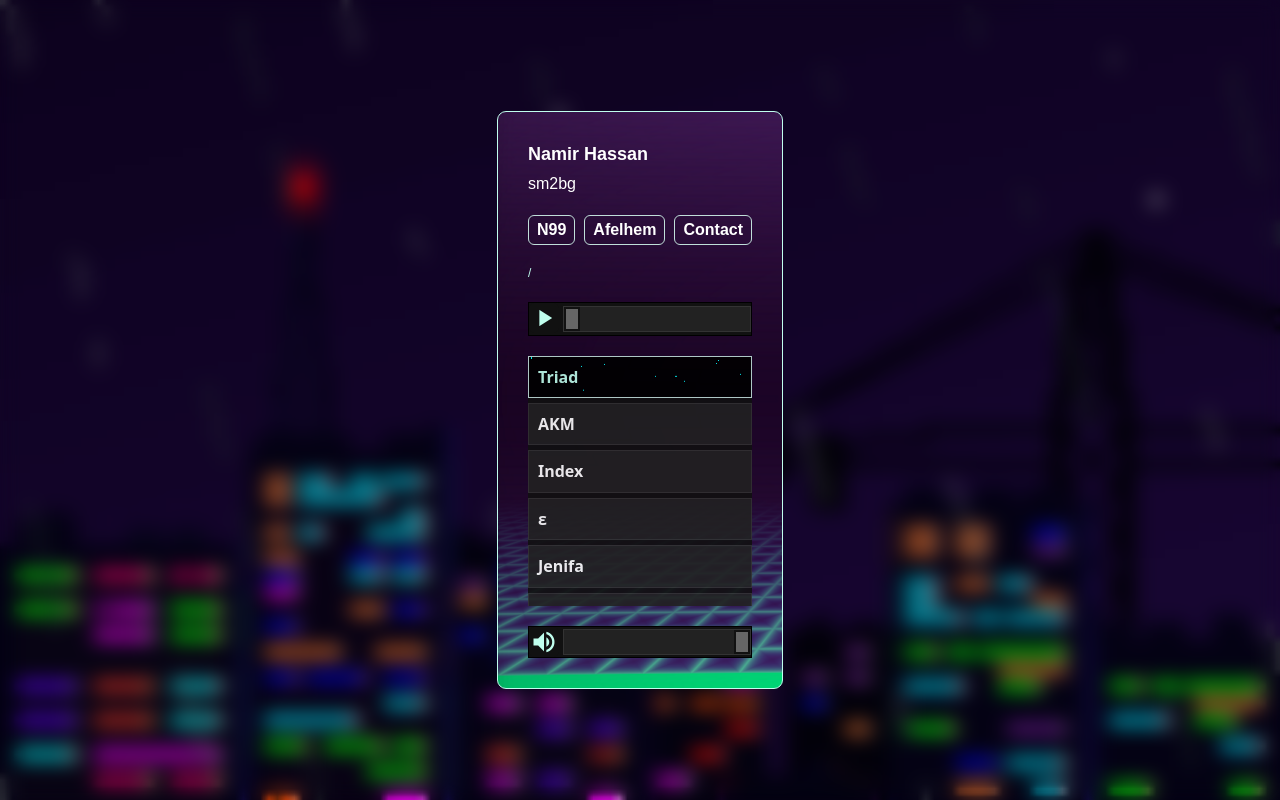
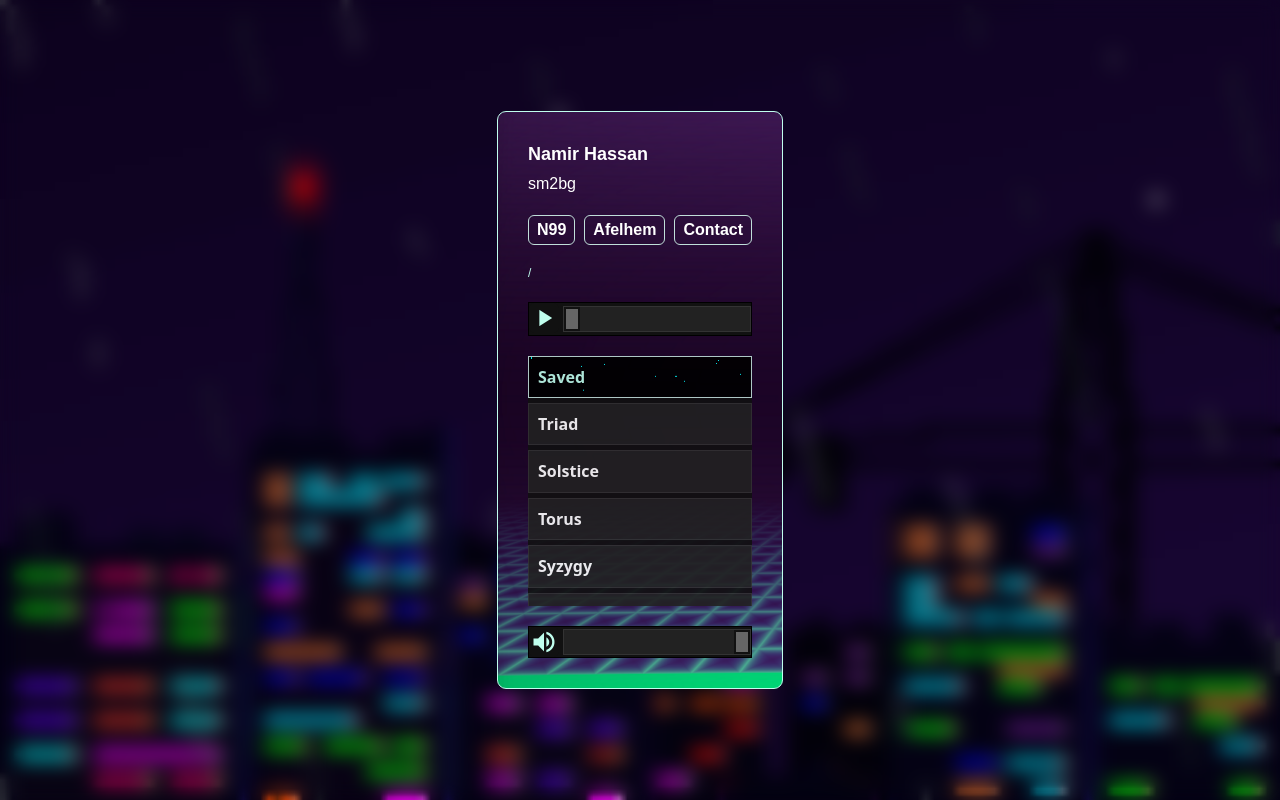
Before and after one commit to namir/namir.github.io, a plain HTML site: page index.html in a window 1280 px wide. Drawn offline with Linux system fonts and the light colour scheme.

```diff
--- a/index.html
+++ b/index.html
@@ -13,22 +13,16 @@
 window.addEventListener("DOMContentLoaded", () => {
 
   let playlist = [
-  	{name: "Triad", src: "audio/0.mp3"},
-    {name: "AKM", src: "audio/1.mp3"},
-    {name: "Index", src: "audio/2.mp3"},
-    {name: "ε", src: "audio/3.mp3"},
-    {name: "Jenifa", src: "audio/4.mp3"},
-    {name: "Genesis", src: "audio/5.mp3"},
-    {name: "Ai", src: "audio/6.mp3"},
-    {name: "enolA", src: "audio/7.mp3"},
-    {name: "Palindrome", src: "audio/8.mp3"},
-    {name: "MCMXXXII", src: "audio/9.mp3"},
-    {name: "Ion Quest", src: "audio/10.mp3"},
-    {name: "undefined", src: "audio/11.mp3"},
-    {name: "Inverted", src: "audio/12.mp3"},
-    {name: "Retrace", src: "audio/13.mp3"},
-    {name: "Broken Patterns", src: "audio/14.mp3"},
-
+  	{name: "Saved", src: "audio/0.mp3"},
+    {name: "Triad", src: "audio/1.mp3"},
+    {name: "Solstice", src: "audio/2.mp3"},
+    {name: "Torus", src: "audio/3.mp3"},
+    {name: "Syzygy", src: "audio/4.mp3"},
+    {name: "Aria", src: "audio/5.mp3"},
+    {name: "Sleepless", src: "audio/6.mp3"},
+    {name: "Ultima", src: "audio/7.mp3"},
+    {name: "Luminosity", src: "audio/8.mp3"},
+    {name: "Parsec", src: "audio/9.mp3"},
   ];
 
   const audio = new Audio(),
```
Also changed, not shown: 1 other file.
